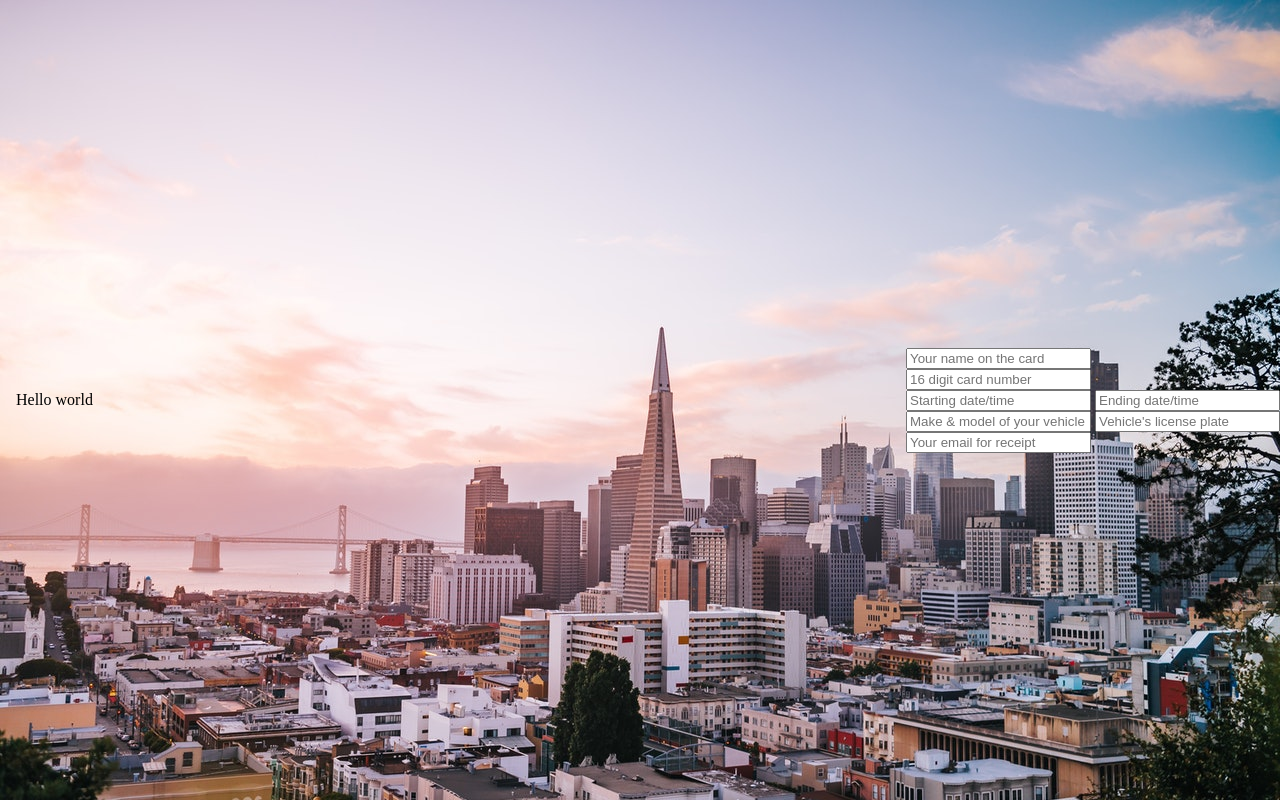
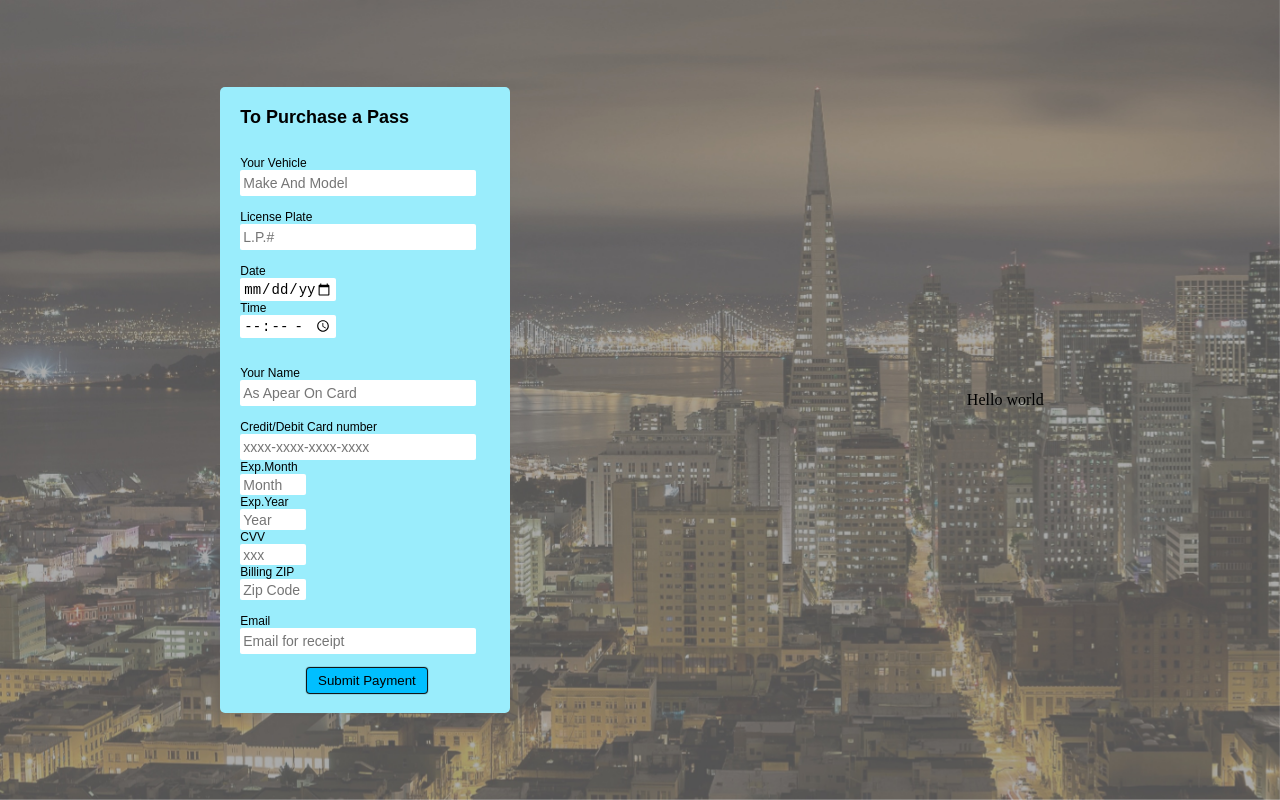
Before and after one commit to Yasin-4030/Intensive-1.1, a plain HTML site: page html-files/pass.html in a window 1280 px wide. Drawn offline with Linux system fonts and the light colour scheme.

Commit message:
Build the payment form

```diff
--- a/html-files/pass.html
+++ b/html-files/pass.html
@@ -5,42 +5,52 @@
         <link rel="stylesheet" href="../style.css">
     </head>
     <body>
-        <main>
-            <section id="pass-1">
+        <section id="main-section">
+            <form id="pass-1">
+                <h2>To Purchase a Pass</h2>
+                <br><br>
 
-                <div id="name-on-card"></div>
-                    <span>
-                        <input type="text" placeholder="Your name on the card">
-                    </span>
-                </div>
-                <div id="card">
-                    <span>
-                         <input type="number" placeholder="16 digit card number">
-                     </span>
-                </div>
-                <div id="date">
-                    <span>
-                        <input type="datetime" placeholder="Starting date/time">
-                        <input type="datetime" placeholder="Ending date/time">
-                    </span>
-                </div>
-                <div id="make-model">
-                    <span>
-                         <input type="text" placeholder="Make & model of your vehicle">
-                         <input type="text" placeholder="Vehicle's license plate">
-                    </span>
-                </div>
-                <div id="email">
-                    <span>
-                         <input type="email" placeholder="Your email for receipt">
-                    </span>
-                </div>
+                <lable>Your Vehicle</lable><br>
+                <input type="text" name="car" id="vehicle" placeholder="Make And Model"><br><br>
 
-            </section>
-            <section id="pass-2">
+                <lable>License Plate</lable><br>
+                <input type="text" name="license" id="plate" placeholder="L.P.#"><br><br>
+
+                <lable>Date</lable><br>
+                <input type="date" name="date" id="date" placeholder="Starting Date"><br>
+
+                <lable>Time</lable><br>
+                <input type="time" name="time" id="time" placeholder="Starting Time"><br><br><br>
+
+                <lable>Your Name</lable><br>
+                <input type="text" name="customer" id="name" placeholder="As Apear On Card"><br><br>
+
+                <lable>Credit/Debit Card number</lable><br>
+                <input type="number" name="card" id="card" placeholder="xxxx-xxxx-xxxx-xxxx"><br>
+
+                <lable>Exp.Month</lable><br>
+                <input type="text" name="month" id="exp-month" placeholder="Month"><br>
+
+                <lable>Exp.Year</lable><br>
+                <input type="text" name="year" id="exp-year" placeholder="Year"><br>
+
+                <lable>CVV</lable><br>
+                <input type="text" name="cvv" id="cvv" placeholder="xxx"><br>
+
+                <lable>Billing ZIP</lable><br>
+                <input type="text" name="bill" id="zip" placeholder="Zip Code"><br><br>
+
+                <lable>Email</lable><br>
+                <input type="email" name="mail" id="receipt" placeholder="Email for receipt"><br><br>
+
+                <button>Submit Payment</button>
+
+            </form>
+
+            <form id="pass-2">
                 <p>Hello world</p>
 
-            </section>
-        </main>
+            </form>
+        </section>
     </body>
 </html>
--- a/style.css
+++ b/style.css
@@ -172,3 +172,63 @@ main {
 #section-each-lot img {
     box-shadow: -5px 7px black;
 }
+
+#main-section {
+    height: 100vh;
+    display: flex;
+    /* flex-direction: row-reverse; */
+    justify-content: space-around;
+    align-items: center;
+    background: url("images/SFnight.jpg");
+    background-size: cover;
+    background-repeat: no-repeat;
+    background-attachment: fixed;
+}
+
+#pass-1 {
+    background: rgb(154, 237, 252);
+    width: 250px;
+    font-family: sans-serif;
+    color: black;
+    font-size: 12px;
+    padding: 20px;
+    border-radius: 5px;
+}
+
+#vehicle, #plate, #name, #card, #receipt {
+    width: 230px;
+    height: 20px;
+    font-size: 14px;
+    border: none;
+    border-radius: 2px;
+    padding: 3px;
+}
+
+#date, #time {
+    width: 90px;
+    height: 17px;
+    font-size: 14px;
+    border: none;
+    border-radius: 2px;
+    padding: 3px;
+}
+
+#exp-month, #exp-year, #cvv, #zip {
+    width: 60px;
+    height: 15px;
+    font-size: 14px;
+    border: none;
+    border-radius: 2px;
+    padding: 3px;
+}
+
+#pass-1 button {
+    height: 25px;
+    width: 120px;
+    background: deepskyblue;
+    color: black;
+    border: none;
+    border-radius: 3px;
+    box-shadow: 0px 0px 1px 1px;
+    margin-left: 5em;
+}
```
Also changed, not shown: html-files/downtownlot.html (+6 -6 lines), html-files/gglot.html (+6 -6 lines), html-files/missionlot.html (+6 -6 lines), html-files/northernlot.html (+6 -6 lines), html-files/richmondlot.html (+6 -6 lines), html-files/schoollot.html (+6 -6 lines), images/SFnight.jpg (added).
